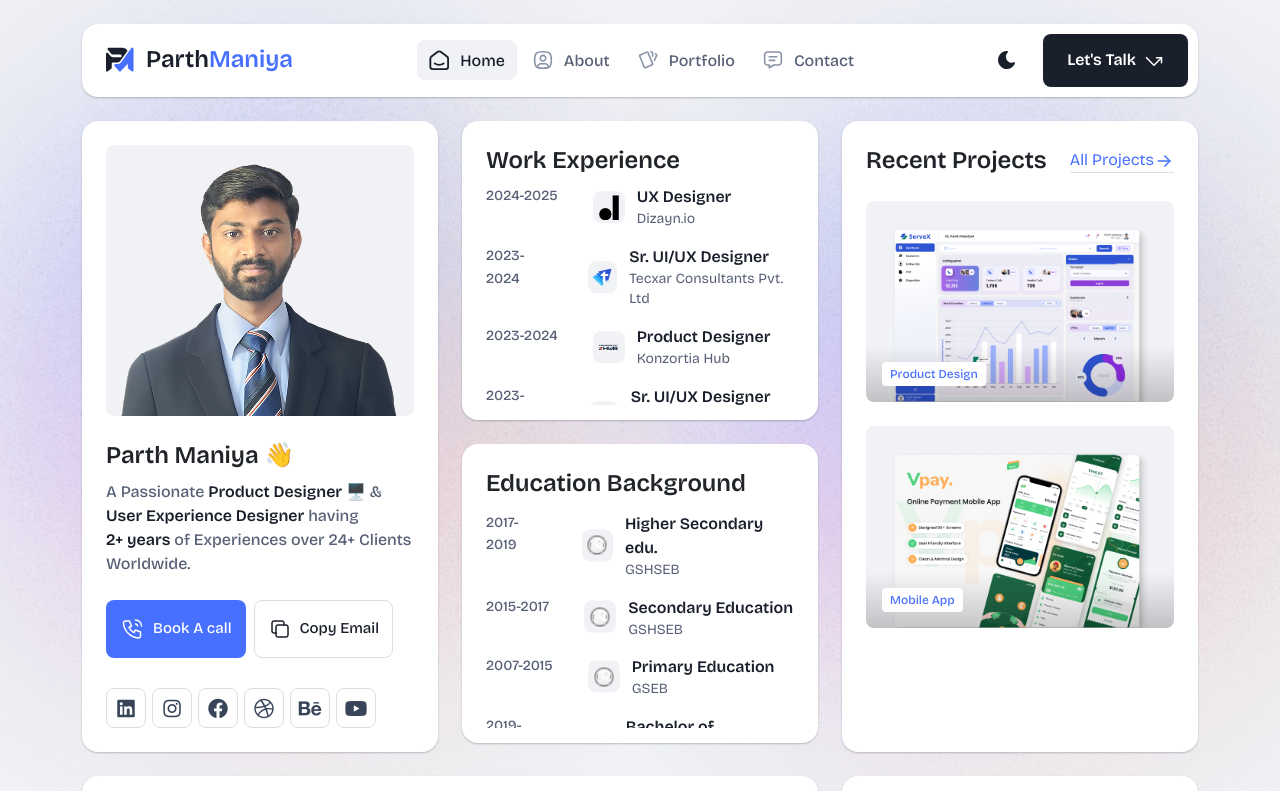
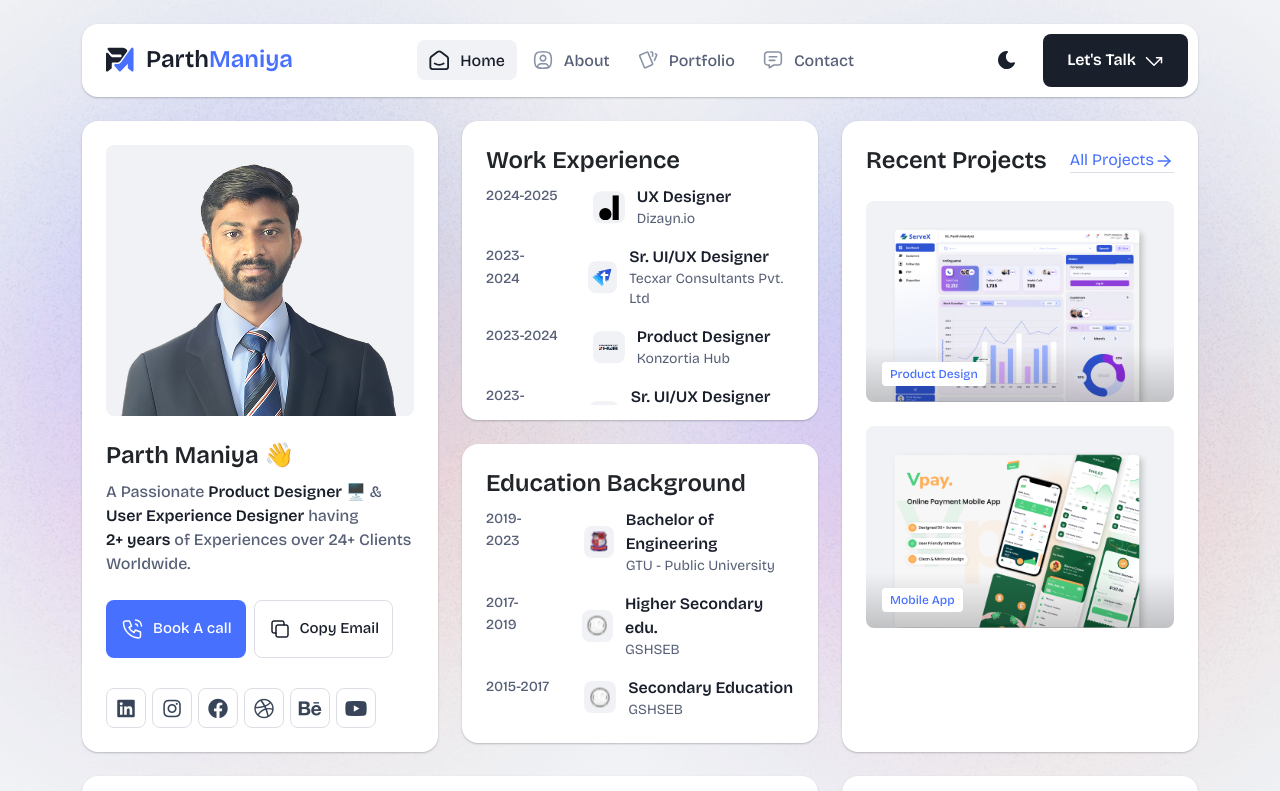
Before and after one commit to parthmaniya895/parthPortfolio, a Next.js app: page / in a window 1280 px wide. Shown: the top 791 px of the page. Built offline with nearby package versions, Linux system fonts and the light colour scheme.

Commit message:
animation

```diff
--- a/public/assets/css/style.css
+++ b/public/assets/css/style.css
@@ -631,9 +631,9 @@ p {
   /* overflow: auto; */
 }
 
-.education-card .education-slider {
+/* .education-card .education-slider {
   animation: scrollY 20s linear infinite;
-}
+} */
 
 /* End education */
 
```
